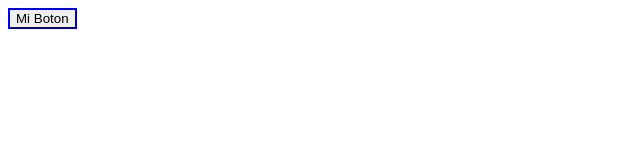
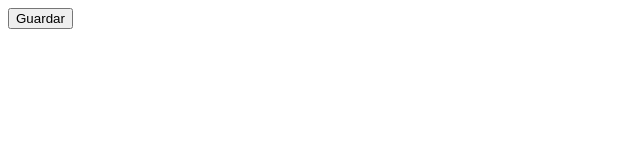
Before and after one commit to pablocastillo2017/Angular-8, an Angular app: page / in a window 1280 px wide. Shown: the top 160 px of the page, without its empty margins (0-640 px from the left). Built offline with nearby package versions, Linux system fonts and the light colour scheme.

Commit message:
Angular8 12-Event Brinding

```diff
--- a/src/app/app.component.ts
+++ b/src/app/app.component.ts
@@ -2,11 +2,11 @@ import { Component } from '@angular/core';
 
 @Component({
   selector: 'app-root',
-  template: `
-    <button [style.borderColor]="isActive ? 'red' : 'blue'">Mi Boton</button>
-  `,
+  template: ` <button (mouseover)="save($event)">Guardar</button> `,
   styles: [``],
 })
 export class AppComponent {
-  isActive = false;
+  save(e) {
+    console.log(e);
+  }
 }
```
